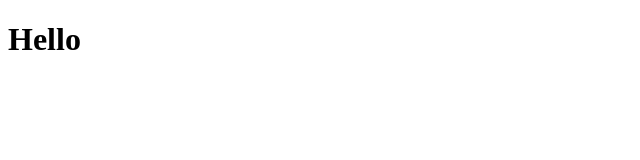
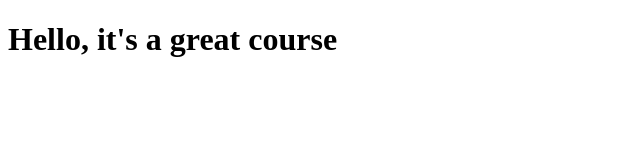
Before and after one commit to erkamay/coursera-test, a plain HTML site: page site/index.html in a window 1280 px wide. Shown: the whole page, without its empty margins (0-640 px from the left). Drawn offline with Linux system fonts and the light colour scheme.

Commit message:
small addition

```diff
--- a/site/index.html
+++ b/site/index.html
@@ -5,6 +5,6 @@
 	<title>Hello</title>
 </head>
 <body>
-<h1>Hello</h1>
+<h1>Hello, it's a great course</h1>
 </body>
 </html>
```
